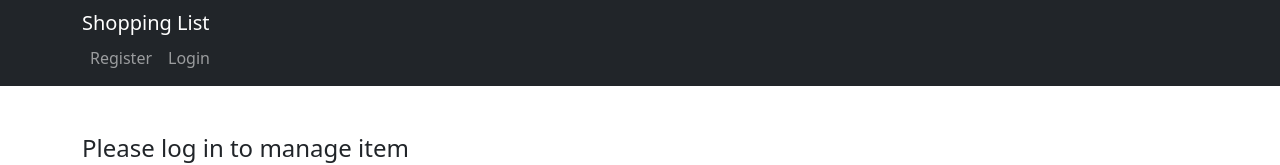
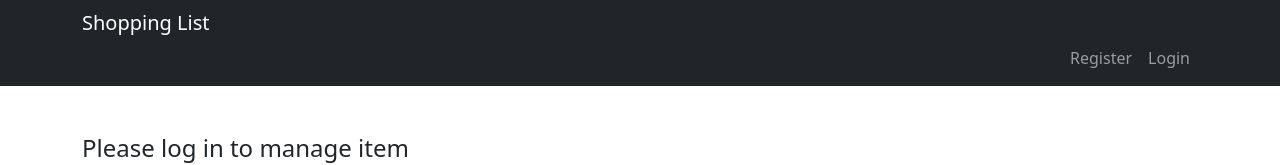
Before and after one commit to nierurein/shopping-list, a React (Create React App) app in the folder client/: page / in a window 1280 px wide. Shown: the top 165 px of the page. Built offline with nearby package versions, Linux system fonts and the light colour scheme; no server answers.

Commit message:
fix: move authentication links at navbar to the right

```diff
--- a/client/src/components/AppNavbar.js
+++ b/client/src/components/AppNavbar.js
@@ -64,7 +64,7 @@ class AppNavbar extends React.Component {
             <NavbarBrand href='/'>Shopping List</NavbarBrand>
             <NavbarToggler onClick={this.toggle} />
             <Collapse isOpen={this.state.isOpen} navbar>
-              <Nav className='ml-auto' navbar>
+              <Nav className='ms-auto' navbar>
                 {isAuthenticated ?
                   authLinks :
                   guestLinks
```
